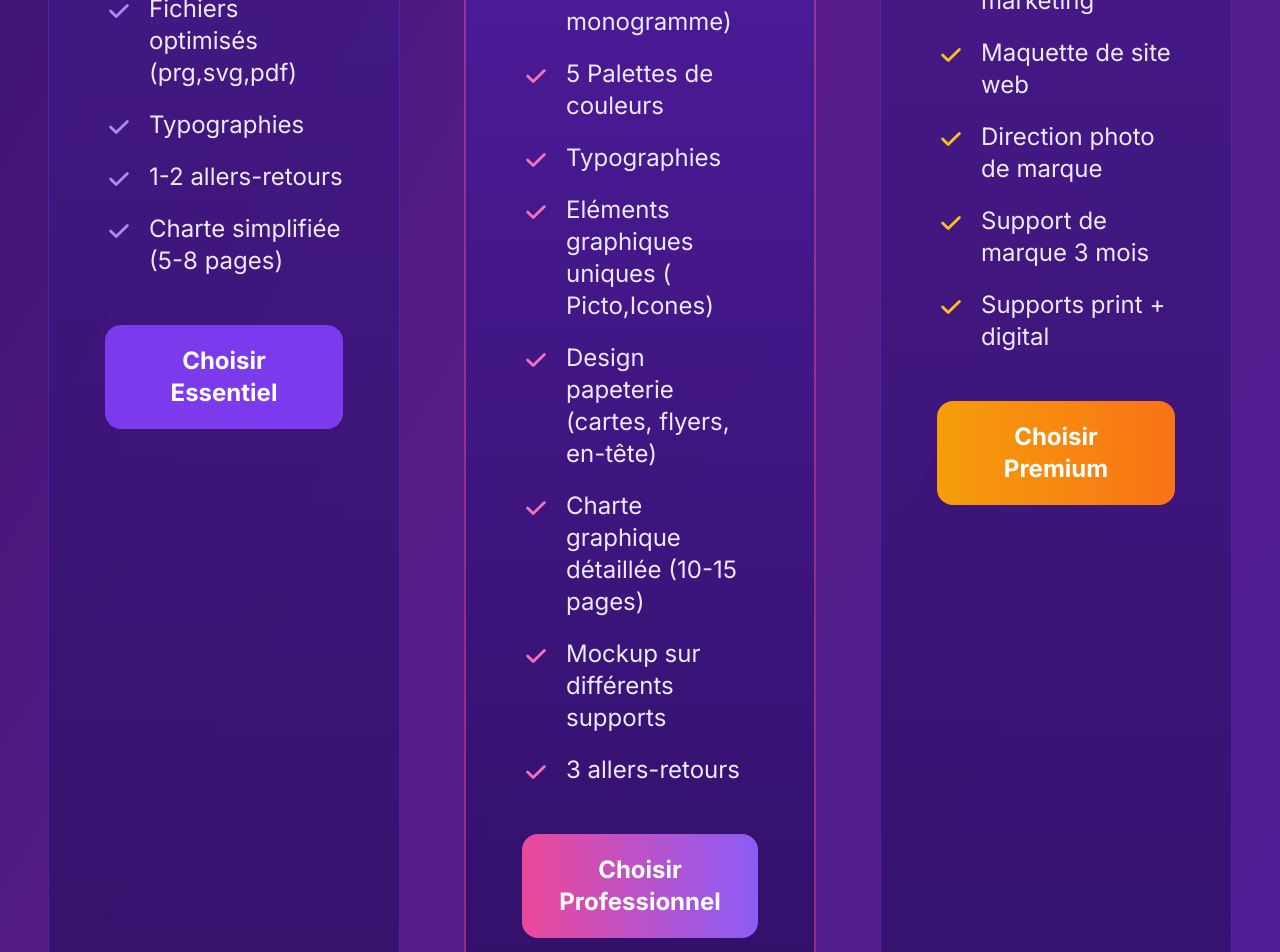
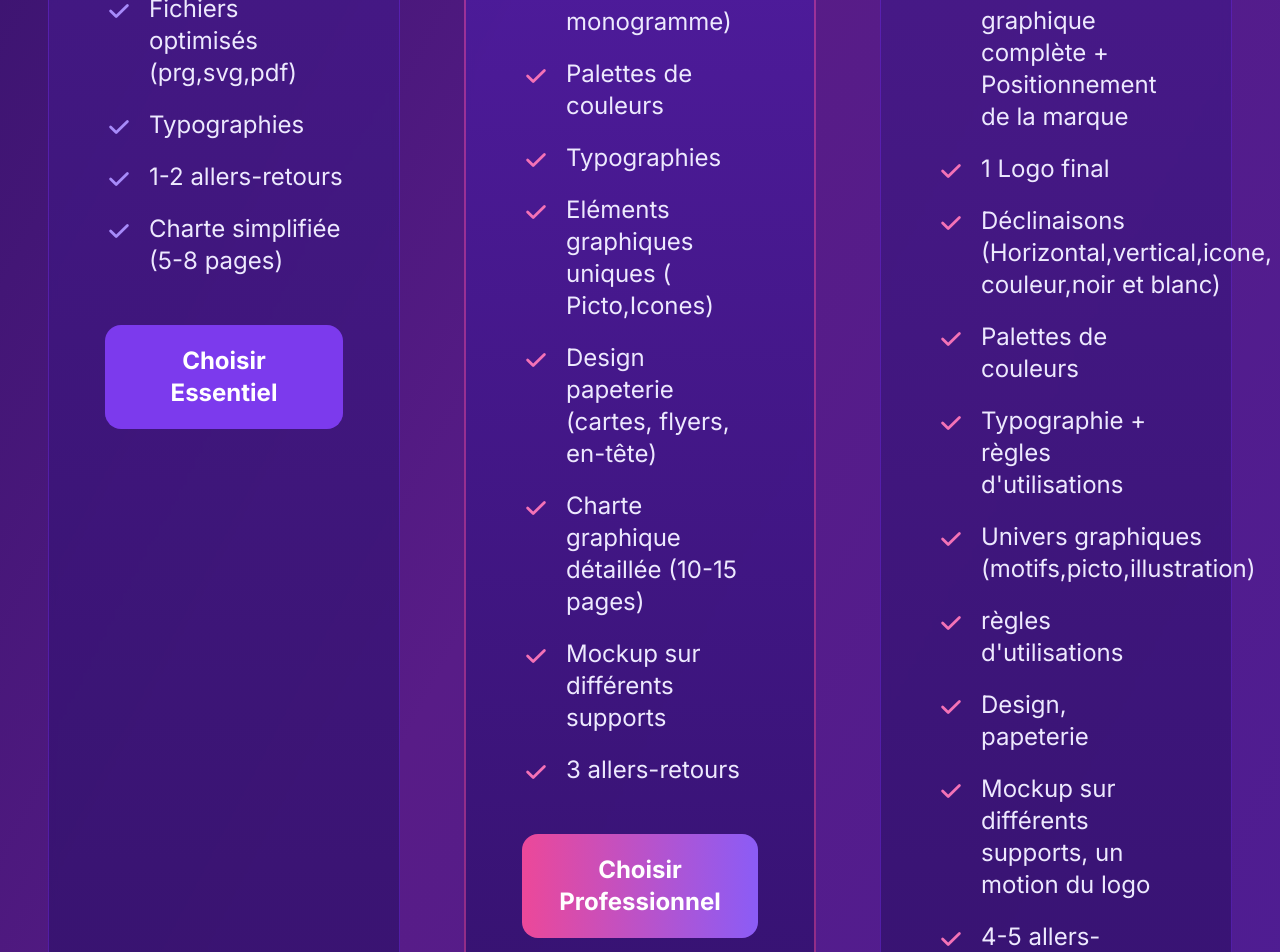
Before and after one commit to herpin-dominique/graphiste-site, a SvelteKit app: page /tarifs in a window 1280 px wide. Shown: the part 1080-2032 px from the top of the page. Built offline with nearby package versions, Linux system fonts and the light colour scheme.

Commit message:
refactor(tarifs): update service descriptions and improve layout consistency

```diff
--- a/src/routes/tarifs/+page.svelte
+++ b/src/routes/tarifs/+page.svelte
@@ -314,7 +314,7 @@
               clip-rule="evenodd"
             ></path>
           </svg>
-          <span>5 Palettes de couleurs</span>
+          <span>Palettes de couleurs</span>
         </li>
         <li class="flex items-start gap-4">
           <svg
@@ -472,7 +472,7 @@
         </li>
         <li class="flex items-start gap-4">
           <svg
-            class="w-6 h-6 lg:w-7 lg:h-7 text-amber-400 mt-1 flex-shrink-0"
+            class="w-6 h-6 lg:w-7 lg:h-7 text-pink-400 mt-1 flex-shrink-0"
             fill="currentColor"
             viewBox="0 0 20 20"
           >
@@ -482,11 +482,11 @@
               clip-rule="evenodd"
             ></path>
           </svg>
-          <span>Concept de design Packaging</span>
+          <span>Moodboard + Recherche</span>
         </li>
         <li class="flex items-start gap-4">
           <svg
-            class="w-6 h-6 lg:w-7 lg:h-7 text-amber-400 mt-1 flex-shrink-0"
+            class="w-6 h-6 lg:w-7 lg:h-7 text-pink-400 mt-1 flex-shrink-0"
             fill="currentColor"
             viewBox="0 0 20 20"
           >
@@ -496,11 +496,11 @@
               clip-rule="evenodd"
             ></path>
           </svg>
-          <span>Design de supports marketing</span>
+          <span>3propositions de logo</span>
         </li>
         <li class="flex items-start gap-4">
           <svg
-            class="w-6 h-6 lg:w-7 lg:h-7 text-amber-400 mt-1 flex-shrink-0"
+            class="w-6 h-6 lg:w-7 lg:h-7 text-pink-400 mt-1 flex-shrink-0"
             fill="currentColor"
             viewBox="0 0 20 20"
           >
@@ -510,11 +510,11 @@
               clip-rule="evenodd"
             ></path>
           </svg>
-          <span>Maquette de site web</span>
+          <span>Charte graphique complète + Positionnement de la marque</span>
         </li>
         <li class="flex items-start gap-4">
           <svg
-            class="w-6 h-6 lg:w-7 lg:h-7 text-amber-400 mt-1 flex-shrink-0"
+            class="w-6 h-6 lg:w-7 lg:h-7 text-pink-400 mt-1 flex-shrink-0"
             fill="currentColor"
             viewBox="0 0 20 20"
           >
@@ -524,11 +524,11 @@
               clip-rule="evenodd"
             ></path>
           </svg>
-          <span>Direction photo de marque</span>
+          <span>1 Logo final</span>
         </li>
         <li class="flex items-start gap-4">
           <svg
-            class="w-6 h-6 lg:w-7 lg:h-7 text-amber-400 mt-1 flex-shrink-0"
+            class="w-6 h-6 lg:w-7 lg:h-7 text-pink-400 mt-1 flex-shrink-0"
             fill="currentColor"
             viewBox="0 0 20 20"
           >
@@ -538,11 +538,13 @@
               clip-rule="evenodd"
             ></path>
           </svg>
-          <span>Support de marque 3 mois</span>
+          <span
+            >Déclinaisons (Horizontal,vertical,icone, couleur,noir et blanc)</span
+          >
         </li>
         <li class="flex items-start gap-4">
           <svg
-            class="w-6 h-6 lg:w-7 lg:h-7 text-amber-400 mt-1 flex-shrink-0"
+            class="w-6 h-6 lg:w-7 lg:h-7 text-pink-400 mt-1 flex-shrink-0"
             fill="currentColor"
             viewBox="0 0 20 20"
           >
@@ -552,7 +554,91 @@
               clip-rule="evenodd"
             ></path>
           </svg>
-          <span>Supports print + digital</span>
+          <span>Palettes de couleurs</span>
+        </li>
+        <li class="flex items-start gap-4">
+          <svg
+            class="w-6 h-6 lg:w-7 lg:h-7 text-pink-400 mt-1 flex-shrink-0"
+            fill="currentColor"
+            viewBox="0 0 20 20"
+          >
+            <path
+              fill-rule="evenodd"
+              d="M16.707 5.293a1 1 0 010 1.414l-8 8a1 1 0 01-1.414 0l-4-4a1 1 0 011.414-1.414L8 12.586l7.293-7.293a1 1 0 011.414 0z"
+              clip-rule="evenodd"
+            ></path>
+          </svg>
+          <span>Typographie + règles d'utilisations</span>
+        </li>
+        <li class="flex items-start gap-4">
+          <svg
+            class="w-6 h-6 lg:w-7 lg:h-7 text-pink-400 mt-1 flex-shrink-0"
+            fill="currentColor"
+            viewBox="0 0 20 20"
+          >
+            <path
+              fill-rule="evenodd"
+              d="M16.707 5.293a1 1 0 010 1.414l-8 8a1 1 0 01-1.414 0l-4-4a1 1 0 011.414-1.414L8 12.586l7.293-7.293a1 1 0 011.414 0z"
+              clip-rule="evenodd"
+            ></path>
+          </svg>
+          <span>Univers graphiques (motifs,picto,illustration)</span>
+        </li>
+        <li class="flex items-start gap-4">
+          <svg
+            class="w-6 h-6 lg:w-7 lg:h-7 text-pink-400 mt-1 flex-shrink-0"
+            fill="currentColor"
+            viewBox="0 0 20 20"
+          >
+            <path
+              fill-rule="evenodd"
+              d="M16.707 5.293a1 1 0 010 1.414l-8 8a1 1 0 01-1.414 0l-4-4a1 1 0 011.414-1.414L8 12.586l7.293-7.293a1 1 0 011.414 0z"
+              clip-rule="evenodd"
+            ></path>
+          </svg>
+          <span>règles d'utilisations</span>
+        </li>
+        <li class="flex items-start gap-4">
+          <svg
+            class="w-6 h-6 lg:w-7 lg:h-7 text-pink-400 mt-1 flex-shrink-0"
+            fill="currentColor"
+            viewBox="0 0 20 20"
+          >
+            <path
+              fill-rule="evenodd"
+              d="M16.707 5.293a1 1 0 010 1.414l-8 8a1 1 0 01-1.414 0l-4-4a1 1 0 011.414-1.414L8 12.586l7.293-7.293a1 1 0 011.414 0z"
+              clip-rule="evenodd"
+            ></path>
+          </svg>
+          <span>Design, papeterie</span>
+        </li>
+        <li class="flex items-start gap-4">
+          <svg
+            class="w-6 h-6 lg:w-7 lg:h-7 text-pink-400 mt-1 flex-shrink-0"
+            fill="currentColor"
+            viewBox="0 0 20 20"
+          >
+            <path
+              fill-rule="evenodd"
+              d="M16.707 5.293a1 1 0 010 1.414l-8 8a1 1 0 01-1.414 0l-4-4a1 1 0 011.414-1.414L8 12.586l7.293-7.293a1 1 0 011.414 0z"
+              clip-rule="evenodd"
+            ></path>
+          </svg>
+          <span>Mockup sur différents supports, un motion du logo</span>
+        </li>
+        <li class="flex items-start gap-4">
+          <svg
+            class="w-6 h-6 lg:w-7 lg:h-7 text-pink-400 mt-1 flex-shrink-0"
+            fill="currentColor"
+            viewBox="0 0 20 20"
+          >
+            <path
+              fill-rule="evenodd"
+              d="M16.707 5.293a1 1 0 010 1.414l-8 8a1 1 0 01-1.414 0l-4-4a1 1 0 011.414-1.414L8 12.586l7.293-7.293a1 1 0 011.414 0z"
+              clip-rule="evenodd"
+            ></path>
+          </svg>
+          <span>4-5 allers-retours / fichiers sources + prg,svg,pdf</span>
         </li>
       </ul>
 
@@ -572,6 +658,6 @@
     data-aos-delay="400"
   >
     Chaque projet est unique. Contactez-moi pour un devis personnalisé adapté à
-    vos besoins spécifiques.
+    vos besoins spécifiques. Exemple : un flyer seul simple ou recto -verso
   </p>
 </main>
```
